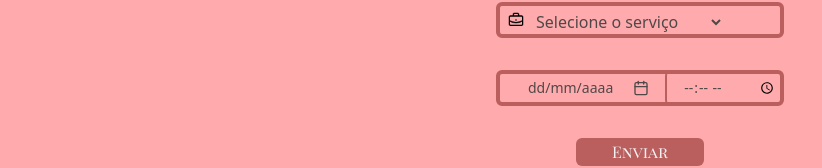
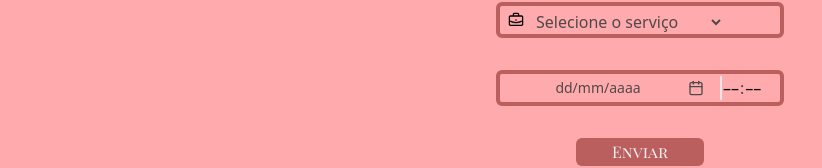
Before and after one commit to felps019/scheduling-nails, a React (Vite) app: page / in a window 1280 px wide. Shown: the part 286-454 px from the top of the page, without its empty margins (0-822 px from the left). Built offline with nearby package versions, Linux system fonts and the light colour scheme.

Commit message:
fix: hours and minutes no return

```diff
--- a/src/App.tsx
+++ b/src/App.tsx
@@ -1,11 +1,11 @@
 import React from 'react';
 import './index.css';
-import { date, z } from 'zod';
+import { zodResolver } from '@hookform/resolvers/zod';
+import { today } from "@internationalized/date";
 import { Controller, useForm } from 'react-hook-form';
-import { zodResolver } from '@hookform/resolvers/zod';
+import { z } from 'zod';
+import GoogleCalendar from './components/GoogleCalendar';
 import { DateTimePicker } from './components/ui/date-time-picker/date-time-picker';
-import { today } from "@internationalized/date";
-import GoogleCalendar from './components/GoogleCalendar';
 
 const services = [
   { value: 'Alongamento em Fibra', label: 'Alongamento em Fibra' },
@@ -33,7 +33,7 @@ const createdFormSchema = z.object({
   works: z.string().min(1, 'Selecione pelo menos um serviço').refine(value => value !== '0', {
     message: 'Selecione um serviço válido',
   }),
-  date: z.date({ message: 'A data é inválida' }).min(new Date(), 'A data e hora devem ser no futuro'),
+  date: z.date({ message: 'A data é inválida' }),
 });
 
 type CreatedFormSchema = z.infer<typeof createdFormSchema>;
@@ -170,11 +170,12 @@ export function App() {
             render={({ field: { onChange, onBlur } }) => (
               <DateTimePicker
                 granularity={"minute"}
-                //O instaceof é um operador para verificar se um objeto pertece a uma instancia de tal classe ou construtor
-                //Se for true retorna o objeto, caso contrário retorna null
-                onChange={(date) => date instanceof Date ? onChange(date) : onChange(new Date())}
+                onChange={(date) => {
+                  onChange(date.toDate('America/Sao_Paulo'))
+                }}
                 onBlur={onBlur}
                 minValue={today('America/Sao_Paulo')}
+
               />
             )}
           />
--- a/src/components/GoogleCalendar.tsx
+++ b/src/components/GoogleCalendar.tsx
@@ -29,10 +29,14 @@ interface GoogleCalendarEvent {
   }
 }
 
+interface TokenClient {
+  requestAccessToken: () => void;
+}
+
 console.log('gapi', gapi);
 const GoogleCalendar = ({ eventData } : GoogleCalendarProps)  => {
   const [gapiLoaded, setGapiLoaded] = useState(false);
-  const [tokenClient, setTokenClient] = useState<gapi.auth2.TokenClient | null>(null);
+  const [tokenClient, setTokenClient] = useState<TokenClient | null>(null);
 
   // Inicializa o cliente da API Google Calendar
   useEffect(() => {
@@ -49,6 +53,8 @@ const GoogleCalendar = ({ eventData } : GoogleCalendarProps)  => {
       });
     };
     console.log("gapi load chamado");
+    gapi.load('client', initClient);
+
   const client = google.accounts.oauth2.initTokenClient({
     client_id: CLIENT_ID,
     scope: SCOPES,
--- a/src/components/ui/date-time-picker/calendar.tsx
+++ b/src/components/ui/date-time-picker/calendar.tsx
@@ -1,9 +1,9 @@
 "use client"
-import { CalendarDate, isToday as _isToday, createCalendar, getLocalTimeZone, getWeeksInMonth } from "@internationalized/date";
+import  { type CalendarDate, isToday as _isToday, createCalendar, getLocalTimeZone, getWeeksInMonth } from "@internationalized/date";
 import { ChevronLeftIcon, ChevronRightIcon } from "lucide-react";
 import React, { useMemo } from "react";
-import { CalendarProps, DateValue, useButton, useCalendar, useCalendarCell, useCalendarGrid, useLocale } from "react-aria";
-import { CalendarState, useCalendarState } from "react-stately";
+import  { type CalendarProps, type DateValue, useButton, useCalendar, useCalendarCell, useCalendarGrid, useLocale } from "react-aria";
+import  { type CalendarState, useCalendarState } from "react-stately";
 import { cn } from "@/lib/utils";
 import { Button } from "../button";
 
@@ -28,7 +28,7 @@ function Calendar(props: CalendarProps<DateValue>) {
 		locale,
 		createCalendar,
 	});
-	const { calendarProps, prevButtonProps: _prevButtonProps, nextButtonProps: _nextButtonProps, title } = useCalendar(props, state);
+	const { calendarProps, prevButtonProps: _prevButtonProps, nextButtonProps: _nextButtonProps } = useCalendar(props, state);
 	const { buttonProps: prevButtonProps } = useButton(_prevButtonProps, prevButtonRef);
 	const { buttonProps: nextButtonProps } = useButton(_nextButtonProps, nextButtonRef);
 
@@ -73,7 +73,7 @@ function CalendarGrid({ state, ...props }: CalendarGridProps) {
 			<thead {...headerProps}>
 				<tr className="flex">
 					{weekDaysInPortuguese.map((day, index) => (
-						<th className="w-9 rounded-md text-[0.8rem] font-normal text-black" key={index}>
+						<th className="w-9 rounded-md text-[0.8rem] font-normal text-black" key={day}>
 							{day}
 						</th>
 					))}
@@ -82,7 +82,7 @@ function CalendarGrid({ state, ...props }: CalendarGridProps) {
 			<tbody>
 				{[...new Array(weeksInMonth).keys()].map((weekIndex) => (
 					<tr className="flex w-full mt-2" key={weekIndex}>
-						{state.getDatesInWeek(weekIndex).map((date, i) => (date ? <CalendarCell key={i} state={state} date={date} /> : <td key={i} />))}
+						{state.getDatesInWeek(weekIndex).map((date, i) => (date ? <CalendarCell key={date.day} state={state} date={date} /> : <td key={i}/>))}
 					</tr>
 				))}
 			</tbody>
--- a/src/components/ui/date-time-picker/date-field.tsx
+++ b/src/components/ui/date-time-picker/date-field.tsx
@@ -4,8 +4,8 @@ import { DateSegment } from "./date-segment";
 import { createCalendar } from "@internationalized/date";
 import { useRef } from "react";
 import {
-  AriaDatePickerProps,
-  DateValue,
+  type AriaDatePickerProps,
+  type DateValue,
   useDateField,
   useLocale,
 } from "react-aria";
--- a/src/components/ui/date-time-picker/date-segment.tsx
+++ b/src/components/ui/date-time-picker/date-segment.tsx
@@ -2,7 +2,7 @@
 
 import { useRef } from "react";
 import { useDateSegment } from "react-aria";
-import { DateFieldState, DateSegment as IDateSegment } from "react-stately";
+import type { DateFieldState, DateSegment as IDateSegment } from "react-stately";
 import { cn } from "@/lib/utils";
 
 interface DateSegmentProps {
@@ -26,7 +26,7 @@ function DateSegment({ segment, state }: DateSegmentProps) {
         segment.type !== "literal" ? "px-[1px]" : "",
         segment.isPlaceholder ? "text-black" : ""
       )}
-    >,
+    >
       {segment.text}
     </div>
   );
--- a/src/components/ui/date-time-picker/date-time-picker.tsx
+++ b/src/components/ui/date-time-picker/date-time-picker.tsx
@@ -1,18 +1,18 @@
 "use client";
 
+import { useForwardedRef } from "@/lib/useForwardedRef";
+import { cn } from "@/lib/utils";
 import { CalendarIcon } from "lucide-react";
 import React, { useRef, useState } from "react";
 import {
-  DateValue,
+  type DateValue,
   useButton,
   useDatePicker,
   useInteractOutside,
 } from "react-aria";
-import { DatePickerStateOptions, useDatePickerState } from "react-stately";
-import { useForwardedRef } from "@/lib/useForwardedRef";
-import { cn } from "@/lib/utils";
+import { type DatePickerStateOptions, useDatePickerState } from "react-stately";
+import { Popover, PopoverContent, PopoverTrigger } from "../Popover";
 import { Button } from "../button";
-import { Popover, PopoverContent, PopoverTrigger } from "../Popover";
 import { Calendar } from "./calendar";
 import { DateField } from "./date-field";
 import { TimeField } from "./time-field";
@@ -26,7 +26,6 @@ const DateTimePicker = React.forwardRef<
   const contentRef = useRef<HTMLDivElement | null>(null);
 
   const [open, setOpen] = useState(false);
-
   const state = useDatePickerState(props);
   const {
     groupProps,
@@ -34,7 +33,6 @@ const DateTimePicker = React.forwardRef<
     buttonProps: _buttonProps,
     dialogProps,
     calendarProps,
-
   } = useDatePicker(props, state, ref);
   const { buttonProps } = useButton(_buttonProps, buttonRef);
 
@@ -42,7 +40,6 @@ const DateTimePicker = React.forwardRef<
     ref: contentRef,
     onInteractOutside: () => setOpen(false),
   });
-
 
   return (
     <div
@@ -74,6 +71,7 @@ const DateTimePicker = React.forwardRef<
             aria-label="Selecionar hora"
             value={state.timeValue}
             onChange={state.setTimeValue}
+            hourCycle={24}
           />
         )}
         <PopoverContent ref={contentRef} className="w-full">
--- a/src/components/ui/date-time-picker/time-field.tsx
+++ b/src/components/ui/date-time-picker/time-field.tsx
@@ -1,10 +1,15 @@
-"use client"
+"use client";
 
+import { cn } from "@/lib/utils";
+import { useRef } from "react";
+import {
+	type AriaTimeFieldProps,
+	type TimeValue,
+	useLocale,
+	useTimeField,
+} from "react-aria";
+import { useTimeFieldState } from "react-stately";
 import { DateSegment } from "./date-segment";
-import { useRef } from "react";
-import { AriaTimeFieldProps, TimeValue, useLocale, useTimeField } from "react-aria";
-import { useTimeFieldState } from "react-stately";
-import { cn } from "@/lib/utils";
 
 function TimeField(props: AriaTimeFieldProps<TimeValue>) {
 	const ref = useRef<HTMLInputElement | null>(null);
@@ -13,19 +18,16 @@ function TimeField(props: AriaTimeFieldProps<TimeValue>) {
 		...props,
 		locale,
 	});
-	const {
-		fieldProps: { ...fieldProps },
-	} = useTimeField(props, state, ref);
 
+	const { fieldProps } = useTimeField(props, state, ref);
 	return (
-		<input type="time" id="timetable" name="timetable" required aria-label="Selecionar hora" {...fieldProps} ref={ref} className={cn("sm:w-32 sm:h-9 rounded-md border-custom-name bg-transparent px-4 py-1 text-sm focus-within:border-custom-name/70 focus-within:ring-0 focus-visible:outline-none focus-visible:ring-custom-name")}
-			{...state.validationState === "invalid" && (
-				<span aria-hidden="true" aria-label="invalid">🚫</span>
-			)}
-			{...state.segments.map((segment, i) => (
-				<DateSegment key={i} segment={segment} state={state} />
+		<div {...fieldProps} ref={ref} className="flex">
+			{state.segments.map((segment, i) => (
+				<DateSegment key={segment.type} segment={segment} state={state} />
 			))}
-		/>
+			{state.isInvalid &&
+				<span aria-hidden="true">🚫</span>}
+		</div>
 	);
 }
 
--- a/src/components/ui/date-time-picker/time-picker.tsx
+++ b/src/components/ui/date-time-picker/time-picker.tsx
@@ -1,8 +1,8 @@
 "use client"
 
 import React from "react";
-import { TimeValue } from "react-aria";
-import { TimeFieldStateOptions } from "react-stately";
+import type { TimeValue } from "react-aria";
+import type { TimeFieldStateOptions } from "react-stately";
 import { TimeField } from "./time-field";
 import { ForwardedRef } from "react";
 
```
